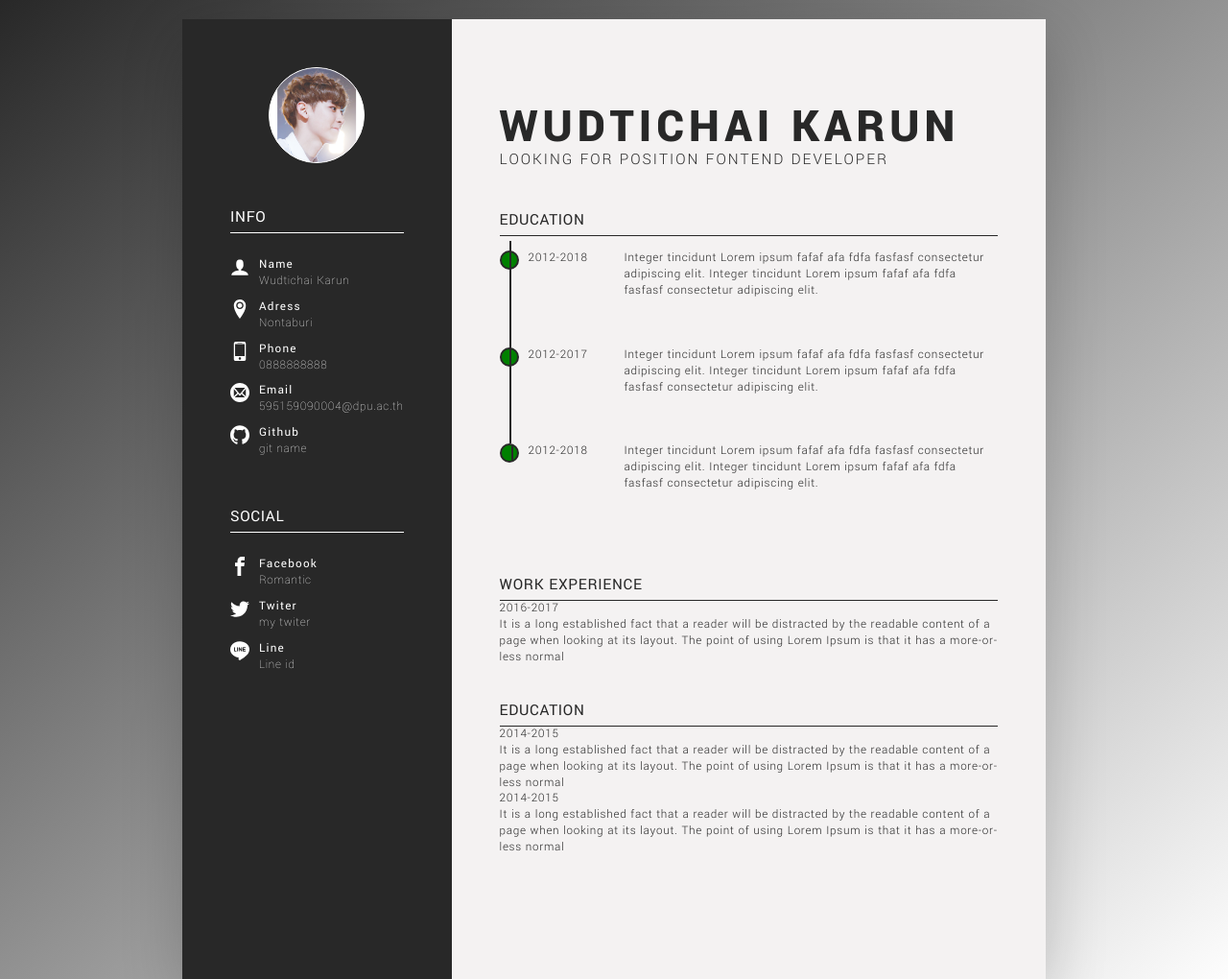
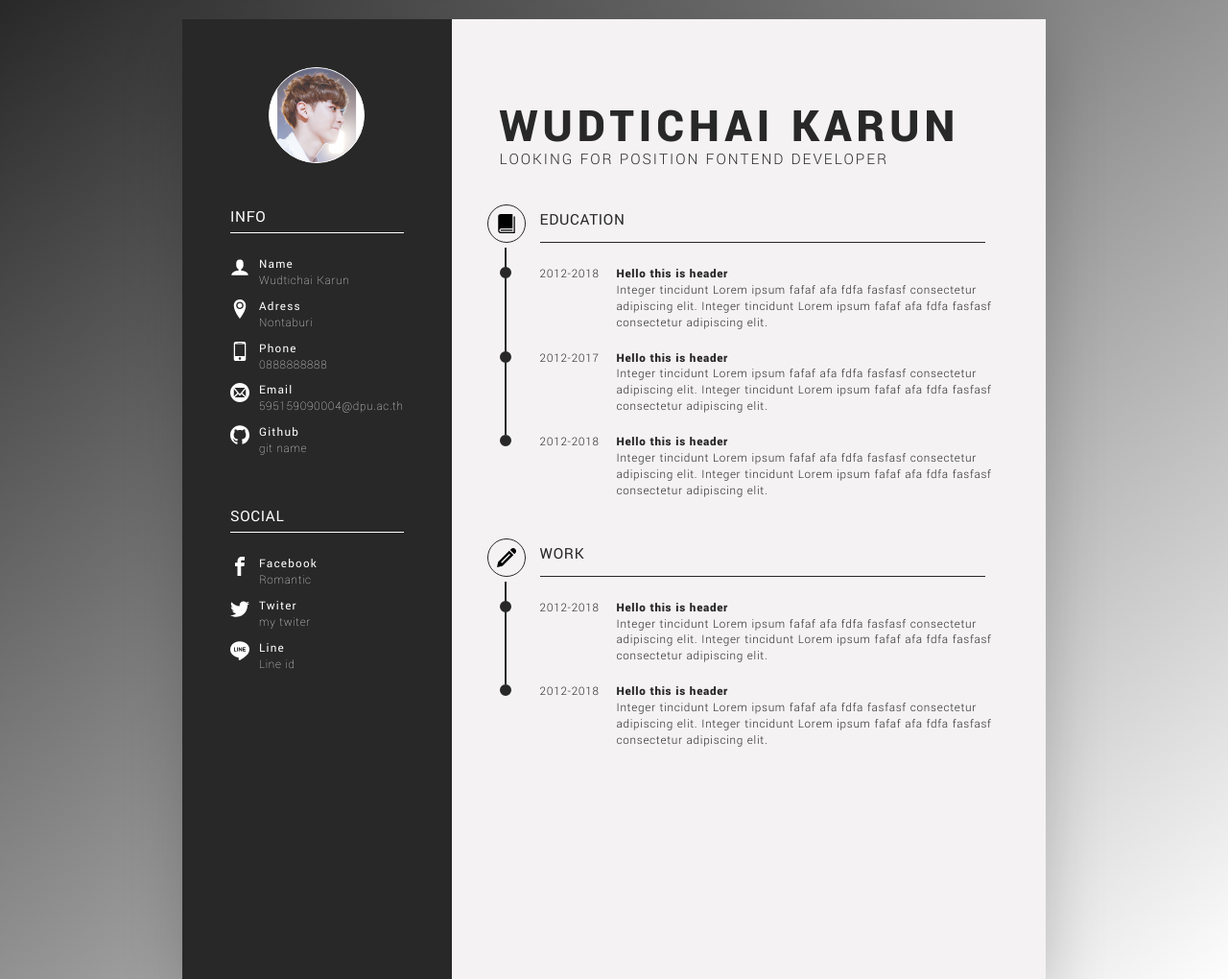
Before and after one commit to wudtichaikarun/profile, a website: page index.html in a window 1280 px wide. Shown: the top 1020 px of the page at 96% size. Drawn offline with Linux system fonts and the light colour scheme.

Commit message:
main education and work

```diff
--- a/index.html
+++ b/index.html
@@ -139,13 +139,23 @@
       </header>
 
       <div class="education">
-        <h3>education</h3>
+        <div class="education-header">
+            <div class="education-header__icon">
+              <!-- svg name -->
+              <svg>
+                <use xlink:href="img/sprite.svg#icon-book"></use>
+              </svg>
+            </div>
+
+            <h3>education</h3>
+        </div>
         <ul class="education-list">
           <li class="education-item">
               <div class="education-item__block"></div>
               <div class="education-item__content">
                 <div class="education-item__content--years">2012-2018</div>
                 <div class="education-item__content--detail">
+                    <b>Hello this is header </b> <br/>
                     Integer tincidunt Lorem ipsum  fafaf afa fdfa fasfasf
                     consectetur adipiscing elit. Integer tincidunt Lorem ipsum
                     fafaf afa fdfa fasfasf consectetur adipiscing elit.
@@ -158,6 +168,7 @@
               <div class="education-item__content">
                 <div class="education-item__content--years">2012-2017</div>
                 <div class="education-item__content--detail">
+                    <b>Hello this is header </b> <br/>
                     Integer tincidunt Lorem ipsum  fafaf afa fdfa fasfasf
                     consectetur adipiscing elit. Integer tincidunt Lorem ipsum
                     fafaf afa fdfa fasfasf consectetur adipiscing elit.
@@ -170,6 +181,7 @@
               <div class="education-item__content">
                 <div class="education-item__content--years">2012-2018</div>
                 <div class="education-item__content--detail">
+                    <b>Hello this is header </b> <br/>
                     Integer tincidunt Lorem ipsum  fafaf afa fdfa fasfasf
                     consectetur adipiscing elit. Integer tincidunt Lorem ipsum
                     fafaf afa fdfa fasfasf consectetur adipiscing elit.
@@ -180,42 +192,44 @@
         </ul>
       </div>
 
-      <div class="experience">
-        <h3>Work experience</h3>
-        <div class="experience-content">
-          <div class="experience-content__year">2016-2017</div>
-          <div class="experience-content__info">
-              It is a long established fact that a
-              reader will be distracted by the readable
-              content of a page when looking at its layout.
-              The point of using Lorem Ipsum is that it has a more-or-less normal
-          </div>
+      <div class="work">
+        <div class="work-header">
+            <div class="work-header__icon">
+              <!-- svg name -->
+              <svg>
+                <use xlink:href="img/sprite.svg#icon-pencil"></use>
+              </svg>
+            </div>
+
+            <h3>work</h3>
         </div>
-      </div>
+        <ul class="work-list">
+          <li class="work-item">
+              <div class="work-item__block"></div>
+              <div class="work-item__content">
+                <div class="work-item__content--years">2012-2018</div>
+                <div class="work-item__content--detail">
+                    <b>Hello this is header </b> <br/>
+                    Integer tincidunt Lorem ipsum  fafaf afa fdfa fasfasf
+                    consectetur adipiscing elit. Integer tincidunt Lorem ipsum
+                    fafaf afa fdfa fasfasf consectetur adipiscing elit.
+                </div>
+              </div>
+          </li>
 
-      <div class="education">
-          <h3>Education</h3>
-
-          <div class="education-content">
-            <div class="education-content__year">2014-2015</div>
-            <div class="education-content__info">
-              It is a long established fact that a
-              reader will be distracted by the readable
-              content of a page when looking at its layout.
-              The point of using Lorem Ipsum is that it has a more-or-less normal
-            </div>
-          </div>
-
-          <div class="education-content">
-            <div class="education-content__year">2014-2015</div>
-            <div class="education-content__info">
-              It is a long established fact that a
-              reader will be distracted by the readable
-              content of a page when looking at its layout.
-              The point of using Lorem Ipsum is that it has a more-or-less normal
-            </div>
-          </div>
-
+          <li class="work-item">
+              <div class="work-item__block"></div>
+              <div class="work-item__content">
+                <div class="work-item__content--years">2012-2018</div>
+                <div class="work-item__content--detail">
+                    <b>Hello this is header </b> <br/>
+                    Integer tincidunt Lorem ipsum  fafaf afa fdfa fasfasf
+                    consectetur adipiscing elit. Integer tincidunt Lorem ipsum
+                    fafaf afa fdfa fasfasf consectetur adipiscing elit.
+                </div>
+              </div>
+          </li>
+        </ul>
       </div>
 
     </div>
--- a/sass/_components.scss
+++ b/sass/_components.scss
@@ -69,12 +69,13 @@
   }
 }
 
-// SKILLS EXPERIENCE EDUCATION COMPONENT
+// ----- SKILLS, EXPERIENCE, EDUCATION, WORK COMPONENT -----
 .skill,
+.work,
 .experience,
 .education {
   &:not(:last-child) {
-    margin-bottom: 3rem;
+    margin-bottom: 2rem;
   }
 
   h3 {
@@ -104,20 +105,41 @@
   }
 }
 
-// EDUCATON COMPONENT
-.education-list {
+// ----- EDUCATON, WORK COMPONENT -----
+// header
+.education-header, .work-header {
+  transform: translate(-1.3rem);
+  display: grid;
+  grid-template-columns: 4rem 1fr;
+  grid-column-gap: 1.5rem;
+
+  &__icon {
+    width: 4rem;
+    height: 4rem;
+    border: 1px solid $color-primary;
+    border-radius: 50%;
+    position: relative;
+
+    svg {
+      @include position-center;
+      height: 2rem;
+    }
+  }
+}
+// list
+.education-list, .work-list {
   list-style: none;
   position: relative;
 
-  .education-item {
+  .education-item, .work-item {
     overflow: hidden;
     position:relative;
   }
 }
 
-.education-item {
+.education-item, .work-item {
   &:first-child {
-    padding-top: 1rem;
+    padding-top: 2rem;
     margin-top: .5rem;
   }
 
@@ -127,14 +149,13 @@
   }
 
   &__block {
-    width: 2rem;
-    height: 2rem;
-    margin-right: 1rem;
+    width: 1.2rem;
+    height: 1.2rem;
+    margin-right: 3rem;
     border: 2px solid $color-primary;
-    background-color: green;
+    background-color: $color-primary;
     border-radius: 50%;
     float: left;
-    z-index: 1;
 
     &::after {
       position: absolute;
@@ -143,13 +164,13 @@
       border: 1px solid $color-primary;
       height: 100%;
       top: 0;
-      left: 1rem;
+      left: .5rem;
     }
   }
 
   &__content {
     display: grid;
-    grid-template-columns: 100px 1fr;
-    margin-bottom: 50px;
+    grid-template-columns: 8rem 1fr;
+    margin-bottom: 2rem;
   }
 }
```
Also changed, not shown: css/main.css.
